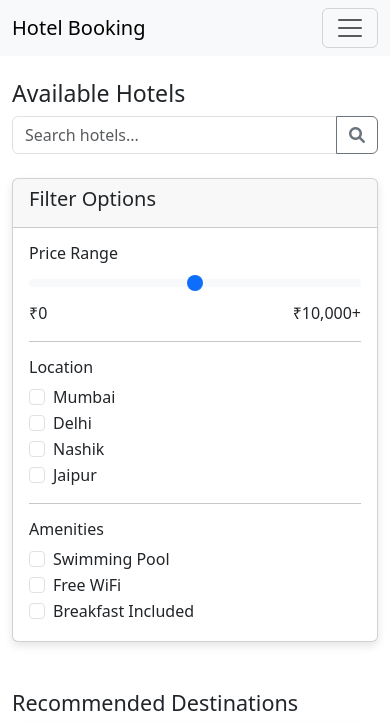
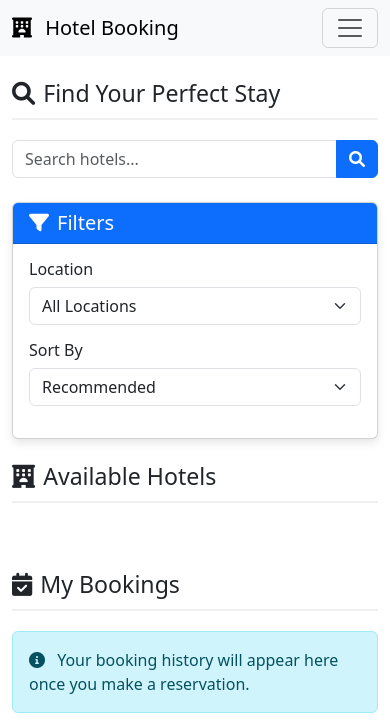
Before and after one commit to rajjadhav123/hotel-booking, a Flask app: template hotel-management/templates/user_dashboard.html in a window 390 px wide. Shown: the top 722 px of the page. Run offline with Flask 2, Linux system fonts and the light colour scheme; the template is opened without the code that fills it, so the values that code supplies are empty.

```diff
--- a/hotel-management/templates/user_dashboard.html
+++ b/hotel-management/templates/user_dashboard.html
@@ -2,115 +2,163 @@
 <html lang="en">
 <head>
   <meta charset="UTF-8">
-  <title>Hotels</title>
+  <meta name="viewport" content="width=device-width, initial-scale=1.0">
+  <title>Hotel Booking Dashboard</title>
   <link rel="stylesheet" href="{{ url_for('static', filename='css/style.css') }}">
   <link rel="stylesheet" href="https://cdn.jsdelivr.net/npm/bootstrap@5.3.0/dist/css/bootstrap.min.css">
   <link rel="stylesheet" href="https://cdnjs.cloudflare.com/ajax/libs/font-awesome/6.0.0/css/all.min.css">
+  <style>
+    .hotel-card {
+      transition: transform 0.3s;
+      height: 100%;
+    }
+    .hotel-card:hover {
+      transform: translateY(-5px);
+      box-shadow: 0 10px 20px rgba(0,0,0,0.1);
+    }
+    .card-img-top {
+      height: 200px;
+      object-fit: cover;
+    }
+    .booking-history-card {
+      border-left: 4px solid #0d6efd;
+    }
+    .section-heading {
+      border-bottom: 2px solid #f0f0f0;
+      padding-bottom: 10px;
+      margin-bottom: 20px;
+    }
+    .footer {
+      background-color: #f8f9fa;
+      padding: 20px 0;
+      margin-top: 40px;
+    }
+    .social-icon {
+      font-size: 1.5rem;
+      margin-right: 15px;
+      color: #6c757d;
+    }
+    .social-icon:hover {
+      color: #0d6efd;
+    }
+  </style>
 </head>
 <body>
-  <nav class="navbar navbar-expand-lg navbar-light bg-light mb-4">
+  <!-- Navigation Bar -->
+  <nav class="navbar navbar-expand-lg navbar-light bg-light">
     <div class="container">
-      <a class="navbar-brand" href="#">Hotel Booking</a>
+      <a class="navbar-brand" href="#">
+        <i class="fas fa-hotel me-2"></i>
+        Hotel Booking
+      </a>
       <button class="navbar-toggler" type="button" data-bs-toggle="collapse" data-bs-target="#navbarNav">
         <span class="navbar-toggler-icon"></span>
       </button>
       <div class="collapse navbar-collapse" id="navbarNav">
         <ul class="navbar-nav me-auto">
           <li class="nav-item">
-            <a class="nav-link active" href="#">Home</a>
+            <a class="nav-link active" href="/dashboard">
+              <i class="fas fa-home me-1"></i> Home
+            </a>
           </li>
           <li class="nav-item">
-            <a class="nav-link" href="#">My Bookings</a>
+            <a class="nav-link" href="#my-bookings">
+              <i class="fas fa-calendar-check me-1"></i> My Bookings
+            </a>
           </li>
           <li class="nav-item">
-            <a class="nav-link" href="#">Favorites</a>
+            <a class="nav-link" href="#contact">
+              <i class="fas fa-envelope me-1"></i> Contact
+            </a>
           </li>
         </ul>
-        <div class="d-flex">
-          <a href="https://hotel-booking-xq6q.onrender.com/logout" class="btn btn-outline-secondary">Log Out</a>
+        <div class="d-flex align-items-center">
+          <div class="me-3">Welcome, {{ session['username'] }}</div>
+          <a href="https://hotel-booking-xq6q.onrender.com/logout" class="btn btn-outline-danger">
+            <i class="fas fa-sign-out-alt me-1"></i> Log Out
+          </a>
         </div>
       </div>
     </div>
   </nav>
 
-  <div class="container">
+  <!-- Main Content -->
+  <div class="container my-4">
+    <!-- Search and Filter Section -->
     <div class="row mb-4">
       <div class="col-md-8">
-        <h3>Available Hotels</h3>
+        <h3 class="section-heading">
+          <i class="fas fa-search me-2"></i>Find Your Perfect Stay
+        </h3>
       </div>
       <div class="col-md-4">
         <div class="input-group">
-          <input type="text" class="form-control" placeholder="Search hotels..." id="searchHotels">
-          <button class="btn btn-outline-secondary" type="button"><i class="fas fa-search"></i></button>
+          <input type="text" class="form-control" id="searchHotels" placeholder="Search hotels...">
+          <button class="btn btn-primary">
+            <i class="fas fa-search"></i>
+          </button>
         </div>
       </div>
     </div>
 
+    <!-- Hotels Section -->
     <div class="row">
       <div class="col-md-3 mb-4">
-        <div class="card">
-          <div class="card-header">
-            <h5>Filter Options</h5>
+        <!-- Filter Card -->
+        <div class="card sticky-top" style="top: 20px">
+          <div class="card-header bg-primary text-white">
+            <h5 class="mb-0">
+              <i class="fas fa-filter me-2"></i>Filters
+            </h5>
           </div>
           <div class="card-body">
-            <h6>Price Range</h6>
-            <input type="range" class="form-range" min="0" max="10000" step="500">
-            <div class="d-flex justify-content-between">
-              <span>₹0</span>
-              <span>₹10,000+</span>
+            <h6>Location</h6>
+            <div class="mb-3">
+              <select class="form-select" id="locationFilter">
+                <option value="all">All Locations</option>
+                <option value="Mumbai">Mumbai</option>
+                <option value="Delhi">Delhi</option>
+                <option value="Nashik">Nashik</option>
+                <option value="Jaipur">Jaipur</option>
+                <option value="Andheri">Andheri</option>
+              </select>
             </div>
 
-            <hr>
-
-            <h6>Location</h6>
-            <div class="form-check">
-              <input class="form-check-input" type="checkbox" value="" id="mumbai">
-              <label class="form-check-label" for="mumbai">Mumbai</label>
-            </div>
-            <div class="form-check">
-              <input class="form-check-input" type="checkbox" value="" id="delhi">
-              <label class="form-check-label" for="delhi">Delhi</label>
-            </div>
-            <div class="form-check">
-              <input class="form-check-input" type="checkbox" value="" id="nashik">
-              <label class="form-check-label" for="nashik">Nashik</label>
-            </div>
-            <div class="form-check">
-              <input class="form-check-input" type="checkbox" value="" id="jaipur">
-              <label class="form-check-label" for="jaipur">Jaipur</label>
-            </div>
-
-            <hr>
-
-            <h6>Amenities</h6>
-            <div class="form-check">
-              <input class="form-check-input" type="checkbox" value="" id="pool">
-              <label class="form-check-label" for="pool">Swimming Pool</label>
-            </div>
-            <div class="form-check">
-              <input class="form-check-input" type="checkbox" value="" id="wifi">
-              <label class="form-check-label" for="wifi">Free WiFi</label>
-            </div>
-            <div class="form-check">
-              <input class="form-check-input" type="checkbox" value="" id="breakfast">
-              <label class="form-check-label" for="breakfast">Breakfast Included</label>
+            <h6>Sort By</h6>
+            <div class="mb-3">
+              <select class="form-select" id="sortOption">
+                <option value="recommended">Recommended</option>
+                <option value="az">Name (A-Z)</option>
+                <option value="za">Name (Z-A)</option>
+              </select>
             </div>
           </div>
         </div>
       </div>
 
+      <!-- Hotel Cards Section -->
       <div class="col-md-9">
-        <div class="row">
+        <h3 class="section-heading">
+          <i class="fas fa-hotel me-2"></i>Available Hotels
+        </h3>
+        <div class="row" id="hotelContainer">
           {% for hotel in hotels %}
-          <div class="col-md-4">
-            <div class="card mb-4 hotel-card">
-              <img src="{{ url_for('static', filename='images/' ~ hotel['image_path']) }}" class="card-img-top" alt="Hotel Image">
+          <div class="col-md-4 mb-4 hotel-item" data-location="{{ hotel['location'] }}">
+            <div class="card hotel-card">
+              <img src="{{ url_for('static', filename='images/' ~ hotel['image_path']) }}" class="card-img-top" alt="{{ hotel['name'] }}">
               <div class="card-body">
                 <h5 class="card-title">{{ hotel['name'] }}</h5>
-                <p class="card-text"><i class="fas fa-map-marker-alt"></i> {{ hotel['location'] }}</p>
+                <p class="card-text">
+                  <i class="fas fa-map-marker-alt text-danger me-1"></i>
+                  {{ hotel['location'] }}
+                </p>
                 <div class="d-flex justify-content-between align-items-center">
-                  <a href="/hotel/{{ hotel['id'] }}" class="btn btn-primary">View Rooms</a>
-                  <button class="btn btn-outline-danger btn-sm"><i class="far fa-heart"></i></button>
+                  <a href="/hotel/{{ hotel['id'] }}" class="btn btn-primary">
+                    <i class="fas fa-door-open me-1"></i> View Rooms
+                  </a>
+                  <button class="btn btn-outline-danger btn-sm">
+                    <i class="far fa-heart"></i>
+                  </button>
                 </div>
               </div>
             </div>
@@ -120,43 +168,65 @@
       </div>
     </div>
 
-    <div class="row mt-4 mb-5">
+    <!-- My Bookings Section -->
+    <div class="row mt-5" id="my-bookings">
       <div class="col-12">
-        <h4>Recommended Destinations</h4>
+        <h3 class="section-heading">
+          <i class="fas fa-calendar-check me-2"></i>My Bookings
+        </h3>
         <div class="row">
-          <div class="col-md-3">
-            <div class="card">
-              <img src="{{ url_for('static', filename='images/destination-goa.jpg') }}" class="card-img-top" alt="Goa">
-              <div class="card-body text-center">
-                <h5>Goa</h5>
-                <p>Beach Paradise</p>
+          <div class="col-md-12" id="bookingsContainer">
+            <!-- This would be populated dynamically -->
+            <div class="alert alert-info">
+              <i class="fas fa-info-circle me-2"></i>
+              Your booking history will appear here once you make a reservation.
             </div>
           </div>
         </div>
-          <div class="col-md-3">
+      </div>
+    </div>
+
+    <!-- Popular Destinations Section -->
+    <div class="row mt-5">
+      <div class="col-12">
+        <h3 class="section-heading">
+          <i class="fas fa-globe-asia me-2"></i>Popular Destinations
+        </h3>
+        <div class="row">
+          <div class="col-md-3 mb-4">
             <div class="card">
-              <img src="{{ url_for('static', filename='images/destination-manali.jpg') }}" class="card-img-top" alt="Manali">
+              <img src="https://hotel-booking-xq6q.onrender.com/static/images/goa.jpg" class="card-img-top" alt="Goa" onerror="this.src='/api/placeholder/400/200'; this.alt='Goa'">
               <div class="card-body text-center">
-                <h5>Manali</h5>
-                <p>Mountain Retreat</p>
+                <h5>Goa</h5>
+                <p class="text-muted">Beach Paradise</p>
               </div>
             </div>
           </div>
-          <div class="col-md-3">
+          <div class="col-md-3 mb-4">
             <div class="card">
-              <img src="{{ url_for('static', filename='images/destination-udaipur.jpg') }}" class="card-img-top" alt="Udaipur">
+              <img src="https://hotel-booking-xq6q.onrender.com/static/images/delhi.jpg" class="card-img-top" alt="Delhi" onerror="this.src='/api/placeholder/400/200'; this.alt='Delhi'">
               <div class="card-body text-center">
-                <h5>Udaipur</h5>
-                <p>City of Lakes</p>
+                <h5>Delhi</h5>
+                <p class="text-muted">Historical Capital</p>
               </div>
             </div>
           </div>
-          <div class="col-md-3">
+          <div class="col-md-3 mb-4">
             <div class="card">
-              <img src="{{ url_for('static', filename='images/destination-kerala.jpg') }}" class="card-img-top" alt="Kerala">
+              <img src="https://hotel-booking-xq6q.onrender.com/static/images/mumbai.jpg" class="card-img-top" alt="Mumbai" onerror="this.src='/api/placeholder/400/200'; this.alt='Mumbai'">
               <div class="card-body text-center">
-                <h5>Kerala</h5>
-                <p>God's Own Country</p>
+                <h5>Mumbai</h5>
+                <p class="text-muted">City of Dreams</p>
+              </div>
+            </div>
+          </div>
+          <div class="col-md-3 mb-4">
+            <div class="card">
+              <img src="https://hotel-booking-xq6q.onrender.com/static/images/jaipur.jpg" class="card-img-top" alt="Jaipur" onerror="this.src='/api/placeholder/400/200'; this.alt='Jaipur'">
+              <div class="card-body text-center">
+                <h5>Jaipur</h5>
+                <p class="text-muted">Pink City</p>
+              </div>
             </div>
           </div>
         </div>
@@ -164,57 +234,143 @@
     </div>
   </div>
 
-    <footer class="bg-light p-4 mt-5">
+  <!-- Footer Section -->
+  <footer class="footer" id="contact">
+    <div class="container">
       <div class="row">
-        <div class="col-md-4">
-          <h5>About Us</h5>
-          <p>We provide the best hotel booking experience with exclusive deals and offers.</p>
+        <div class="col-md-4 mb-3">
+          <h5><i class="fas fa-hotel me-2"></i>Hotel Booking</h5>
+          <p>Find the perfect accommodation for your next trip with our easy-to-use hotel booking platform.</p>
+          <div class="mt-3">
+            <a href="#" class="social-icon"><i class="fab fa-facebook"></i></a>
+            <a href="#" class="social-icon"><i class="fab fa-twitter"></i></a>
+            <a href="#" class="social-icon"><i class="fab fa-instagram"></i></a>
           </div>
-        <div class="col-md-4">
-          <h5>Quick Links</h5>
+        </div>
+        <div class="col-md-4 mb-3">
+          <h5><i class="fas fa-link me-2"></i>Quick Links</h5>
           <ul class="list-unstyled">
-            <li><a href="#">Home</a></li>
-            <li><a href="#">FAQ</a></li>
+            <li><a href="/dashboard">Home</a></li>
+            <li><a href="#my-bookings">My Bookings</a></li>
             <li><a href="#">Terms & Conditions</a></li>
             <li><a href="#">Privacy Policy</a></li>
+            <li><a href="#">FAQ</a></li>
           </ul>
         </div>
-        <div class="col-md-4">
-          <h5>Contact Us</h5>
+        <div class="col-md-4 mb-3">
+          <h5><i class="fas fa-envelope me-2"></i>Contact Us</h5>
           <address>
-            <i class="fas fa-envelope"></i> support@hotelbooking.com<br>
-            <i class="fas fa-phone"></i> +91 123 456 7890
+            <i class="fas fa-map-marker-alt me-2"></i>123 Main Street, Mumbai, India<br>
+            <i class="fas fa-phone me-2"></i>+91 123 456 7890<br>
+            <i class="fas fa-envelope me-2"></i>support@hotelbooking.com
           </address>
-          <div class="social-icons">
-            <a href="#"><i class="fab fa-facebook"></i></a>
-            <a href="#"><i class="fab fa-twitter"></i></a>
-            <a href="#"><i class="fab fa-instagram"></i></a>
+        </div>
+      </div>
+      <div class="row">
+        <div class="col-12 text-center border-top pt-3">
+          <p class="mb-0">&copy; 2025 Hotel Booking. All rights reserved.</p>
         </div>
       </div>
     </div>
-      <div class="text-center mt-3">
-        <p>&copy; 2025 Hotel Booking. All rights reserved.</p>
-      </div>
   </footer>
-  </div>
 
+  <!-- Bootstrap JS -->
   <script src="https://cdn.jsdelivr.net/npm/bootstrap@5.3.0/dist/js/bootstrap.bundle.min.js"></script>
+
+  <!-- Custom JS -->
   <script>
-    // Basic search functionality
+    // Search functionality
     document.getElementById('searchHotels').addEventListener('keyup', function() {
       const searchText = this.value.toLowerCase();
-      const hotels = document.querySelectorAll('.hotel-card');
+      const hotelItems = document.querySelectorAll('.hotel-item');
 
-      hotels.forEach(hotel => {
-        const title = hotel.querySelector('.card-title').textContent.toLowerCase();
-        const location = hotel.querySelector('.card-text').textContent.toLowerCase();
+      hotelItems.forEach(item => {
+        const hotelName = item.querySelector('.card-title').textContent.toLowerCase();
+        const hotelLocation = item.querySelector('.card-text').textContent.toLowerCase();
 
-        if (title.includes(searchText) || location.includes(searchText)) {
-          hotel.parentElement.style.display = '';
+        if (hotelName.includes(searchText) || hotelLocation.includes(searchText)) {
+          item.style.display = '';
         } else {
-          hotel.parentElement.style.display = 'none';
+          item.style.display = 'none';
         }
       });
+    });
+
+    // Location filter
+    document.getElementById('locationFilter').addEventListener('change', function() {
+      const selectedLocation = this.value;
+      const hotelItems = document.querySelectorAll('.hotel-item');
+
+      hotelItems.forEach(item => {
+        if (selectedLocation === 'all' || item.getAttribute('data-location') === selectedLocation) {
+          item.style.display = '';
+        } else {
+          item.style.display = 'none';
+        }
+      });
+    });
+
+    // Sorting functionality
+    document.getElementById('sortOption').addEventListener('change', function() {
+      const sortOption = this.value;
+      const hotelContainer = document.getElementById('hotelContainer');
+      const hotelItems = Array.from(document.querySelectorAll('.hotel-item'));
+
+      hotelItems.sort((a, b) => {
+        const nameA = a.querySelector('.card-title').textContent;
+        const nameB = b.querySelector('.card-title').textContent;
+
+        if (sortOption === 'az') {
+          return nameA.localeCompare(nameB);
+        } else if (sortOption === 'za') {
+          return nameB.localeCompare(nameA);
+        }
+
+        return 0; // default to original order for 'recommended'
+      });
+
+      // Clear container and append sorted items
+      hotelContainer.innerHTML = '';
+      hotelItems.forEach(item => {
+        hotelContainer.appendChild(item);
+      });
+    });
+
+    // Fetch booking history (placeholder - you would implement this with a real API call)
+    function fetchBookingHistory() {
+      // This would be replaced with an actual fetch to your booking history endpoint
+      // For now, we'll just show a message
+      const bookingsContainer = document.getElementById('bookingsContainer');
+
+      // If you implement a real booking history feature, you would remove this and
+      // replace it with actual booking data from your database
+      /*
+      bookingsContainer.innerHTML = `
+        <div class="card booking-history-card mb-3">
+          <div class="card-body">
+            <h5 class="card-title">Sample Hotel Booking</h5>
+            <div class="row">
+              <div class="col-md-4">
+                <p><strong>Check-in:</strong> 2025-04-15</p>
+                <p><strong>Check-out:</strong> 2025-04-18</p>
+              </div>
+              <div class="col-md-4">
+                <p><strong>Hotel:</strong> Sample Hotel</p>
+                <p><strong>Room Type:</strong> Deluxe Room</p>
+              </div>
+              <div class="col-md-4 text-end">
+                <span class="badge bg-success">Confirmed</span>
+              </div>
+            </div>
+          </div>
+        </div>
+      `;
+      */
+    }
+
+    // Call this function when the page loads
+    document.addEventListener('DOMContentLoaded', function() {
+      fetchBookingHistory();
     });
   </script>
 </body>
```
Lines whose indentation alone changed are shown as unchanged.
